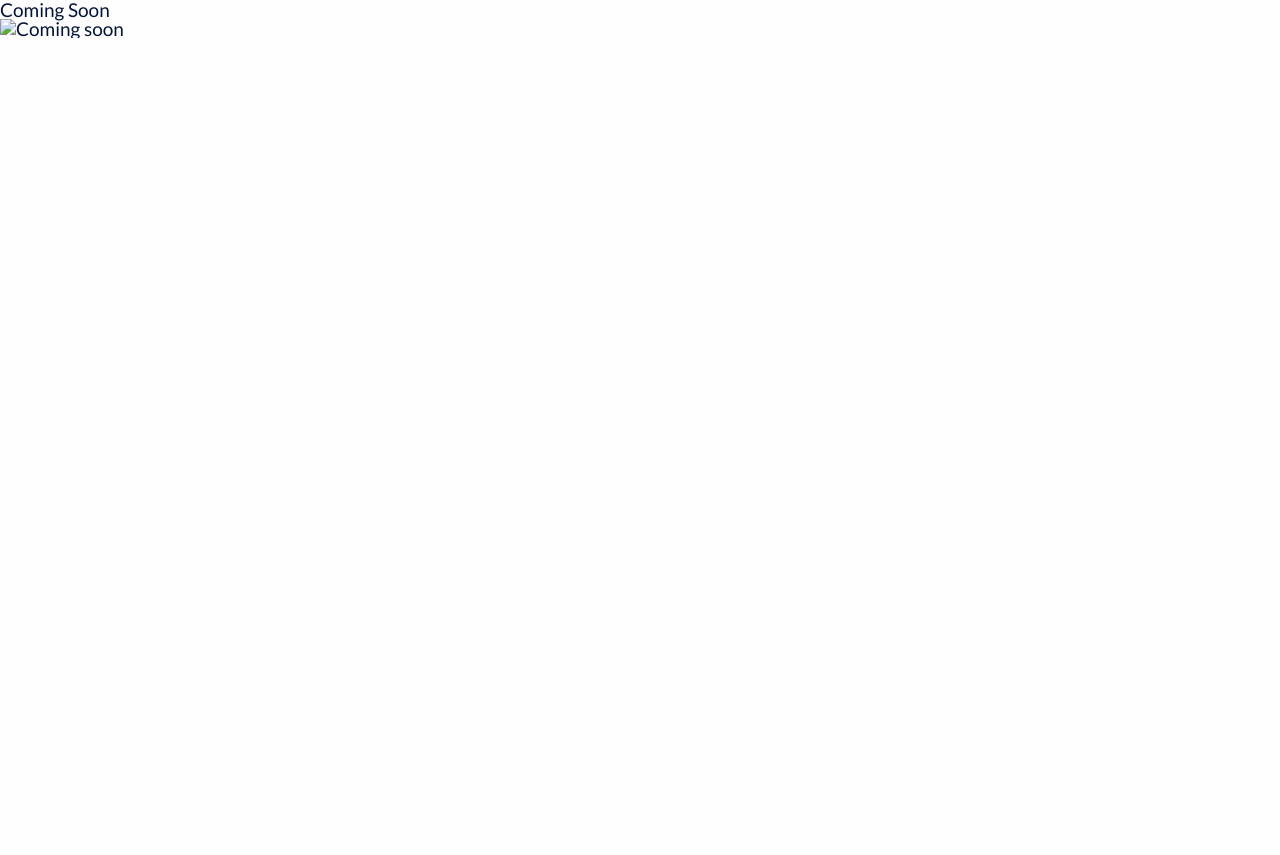
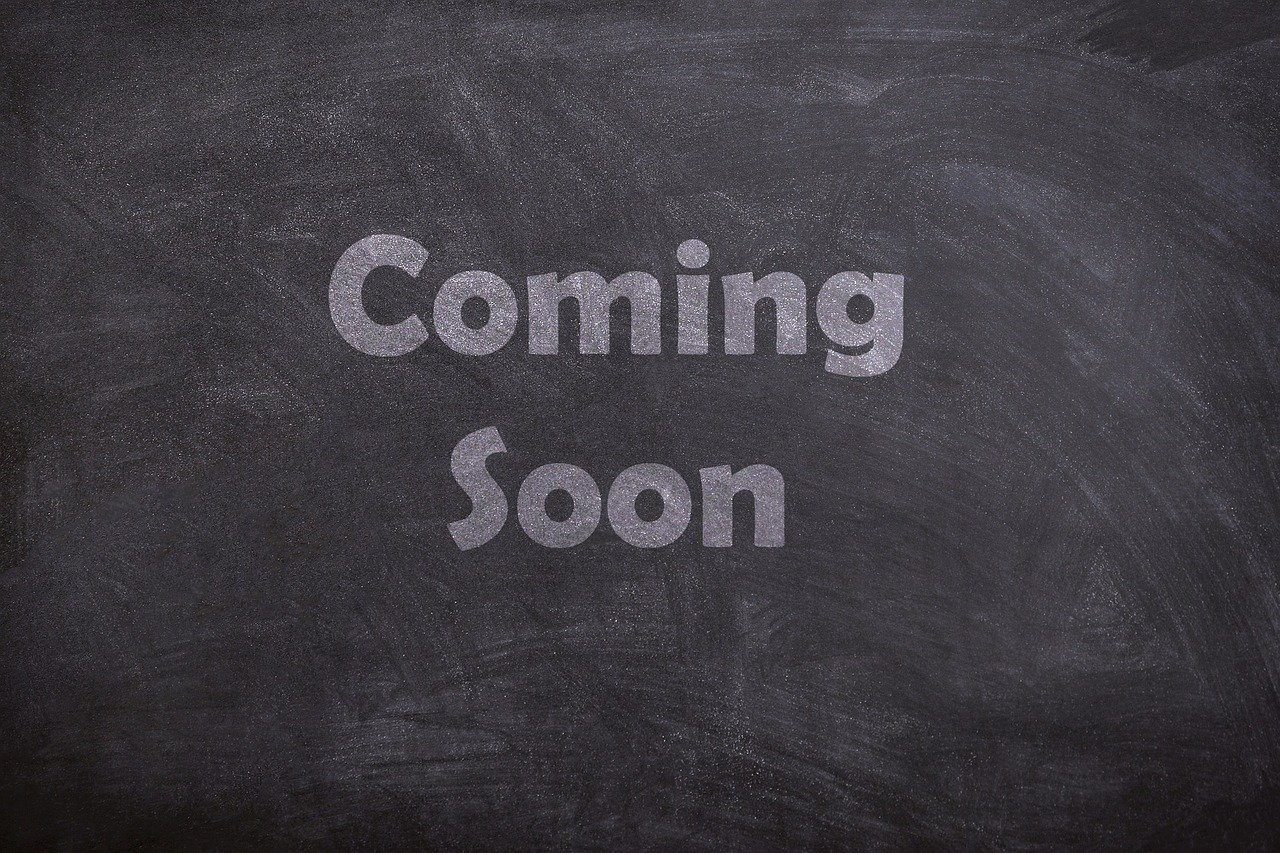
Before and after one commit to shreyasangadi/shreyasangadi.github.io, a plain HTML site: page index.html in a window 1280 px wide. Before the commit the page ends 800 px from the top, so only its background shows below. Drawn offline with Linux system fonts and the light colour scheme.

Commit message:
Commit-2
updating index.html

```diff
--- a/index.html
+++ b/index.html
@@ -1,15 +1,15 @@
 <!DOCTYPE html>
 <html>
 <head>
-	<title>Coming soon</title>
+
 	<link rel="stylesheet" type="text/css" href="styles.css">
 	<meta name="viewport" content="width=device-width, initial-scale=1.0">
 </head>
 <body>
 
-<h1>Coming Soon</h1>
 
-<img src="coming-soon" alt="Coming soon">
+
+<img src="coming-soon.jpg" alt="Coming soon">
 
 </body>
 </html>
```
